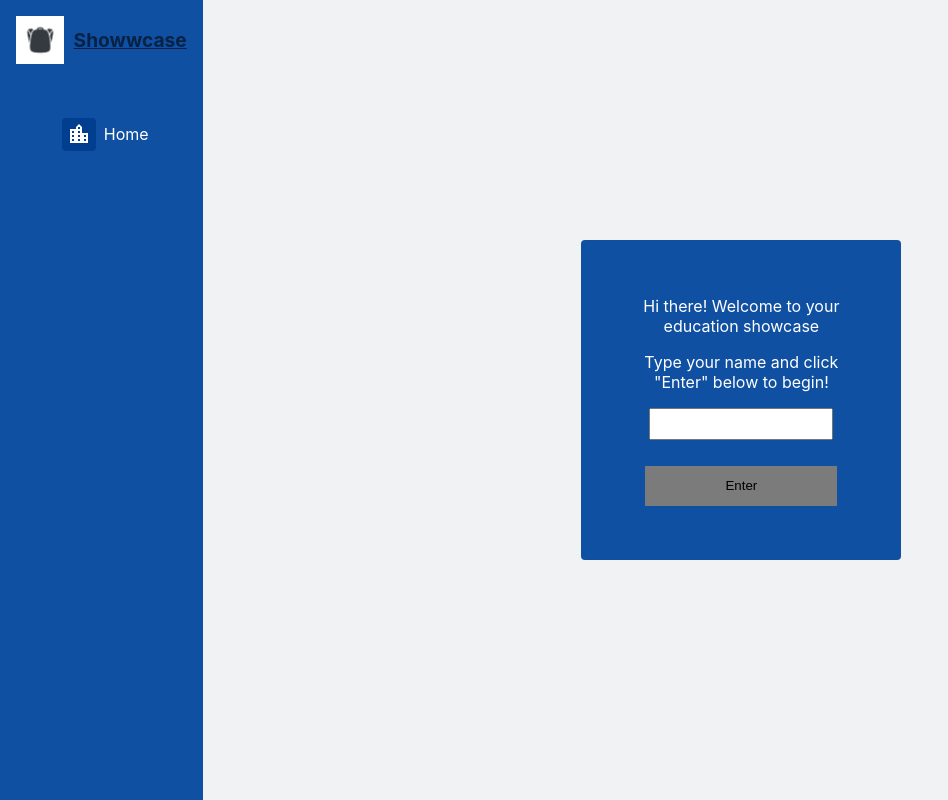
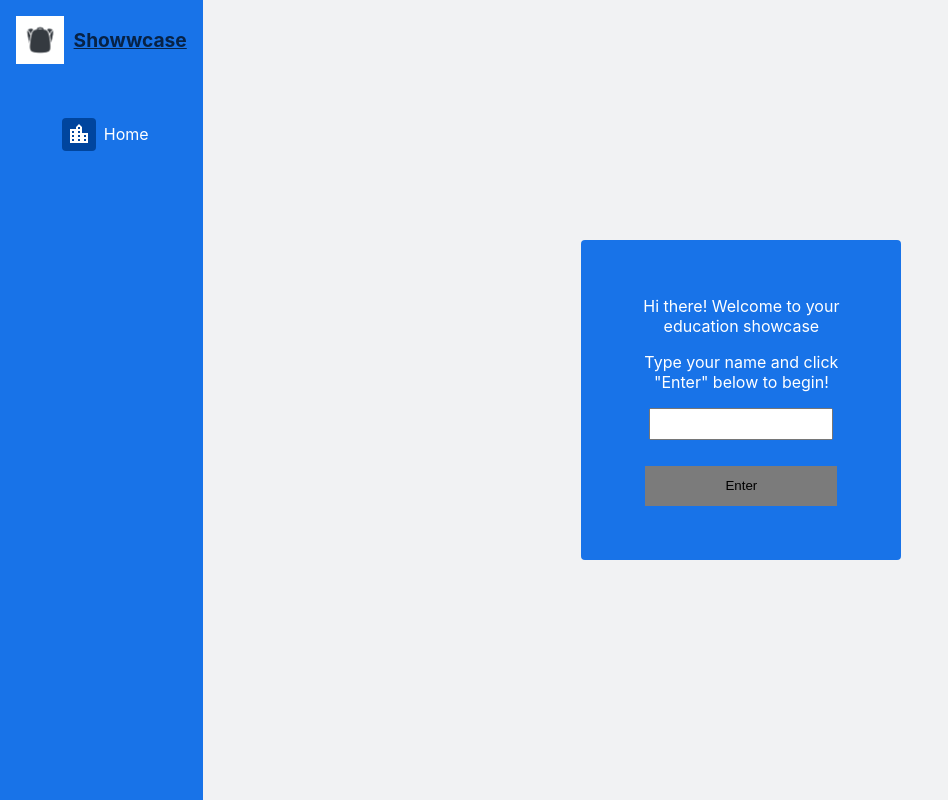
Before and after one commit to sumitfsd/showwcase-react-challenge, a React (Create React App) app: page / in a window 1280 px wide. Shown: the whole page, without its empty margins (0-948 px from the left). Built offline with nearby package versions, Linux system fonts and the light colour scheme.

Commit message:
Change theme colors

```diff
--- a/src/styles/theme.js
+++ b/src/styles/theme.js
@@ -4,8 +4,8 @@ import * as dimensions from './dimensions'
 const scalarSizingUnit = 1
 
 const theme = {
-  main: '#1050a2',
-  mainDark: '#003f8f',
+  main: '#1873e8',
+  mainDark: '#00459e',
   grey: '#f1f2f3',
   greyDark: '#7b7b7b',
   black: '#000',
```
